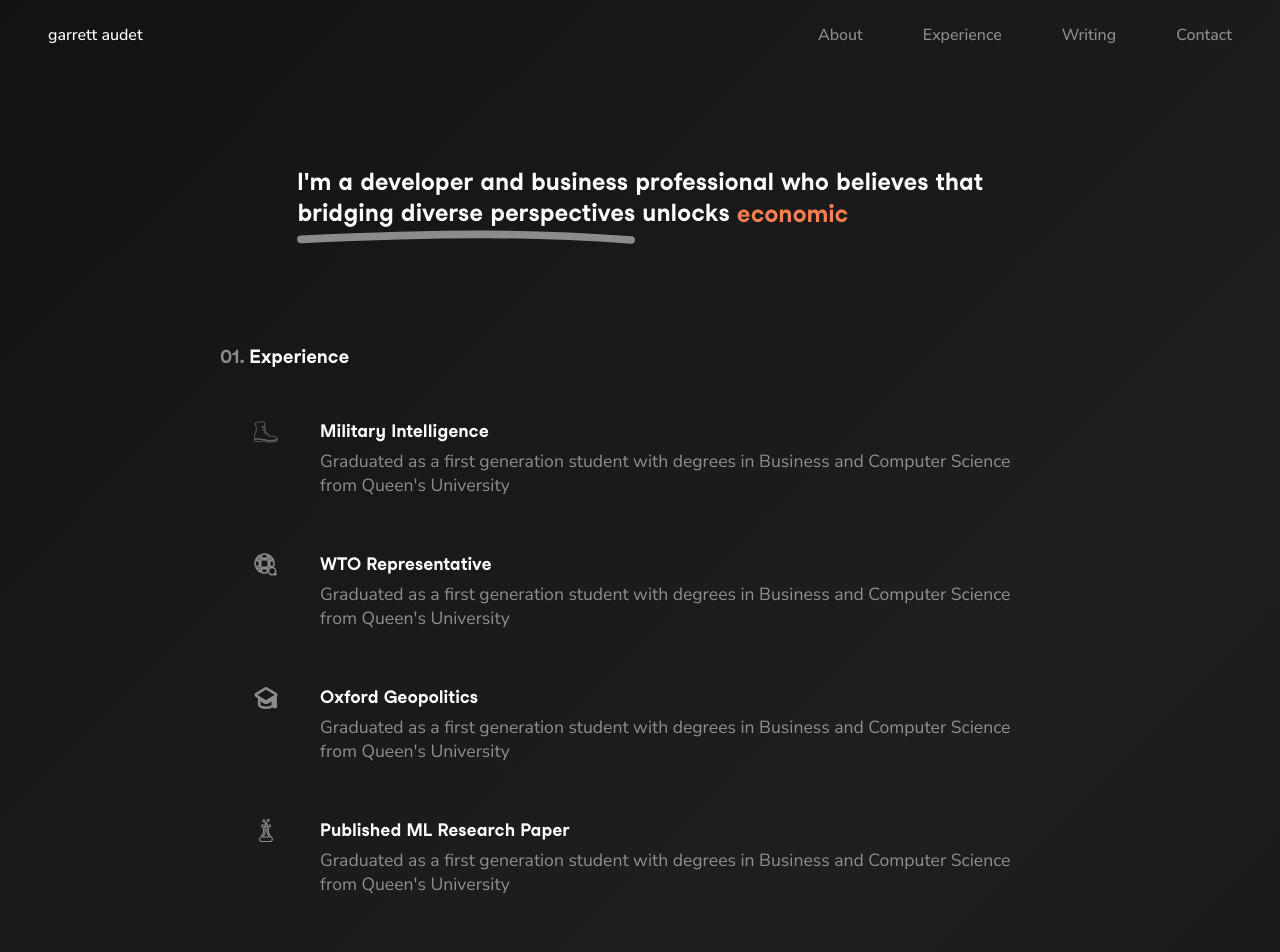
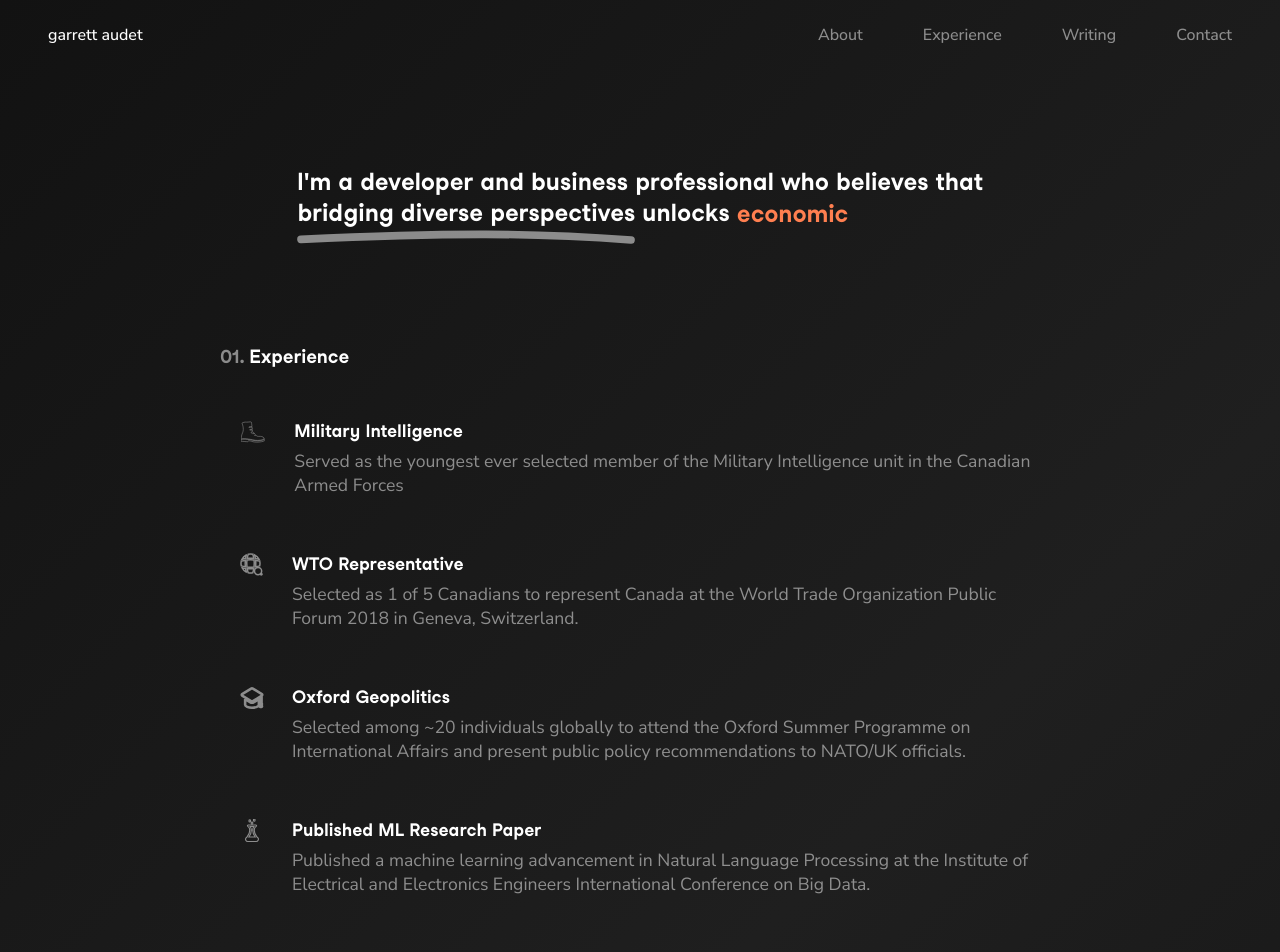
Before and after one commit to GarrettAudet/PersonalWebsite, a React (Create React App) app: page / in a window 1280 px wide. Shown: the top 952 px of the page. Built offline with nearby package versions, Linux system fonts and the light colour scheme; a web font is replaced by a local one.

Commit message:
Standardized svgs and fixed experience section

```diff
--- a/src/ExperienceSection/ExperienceSection.js
+++ b/src/ExperienceSection/ExperienceSection.js
@@ -13,35 +13,35 @@ function ExperienceSection({ number, text }) {
             <h3 className="flex sectionTitle"><span>{number}&nbsp;</span> {text}</h3>
             <SectionContent
                 title="Military Intelligence"
-                description="Graduated as a first generation student with degrees in Business and Computer Science from Queen's University"
+                description="Served as the youngest ever selected member of the Military Intelligence unit in the Canadian Armed Forces"
                 LogoComponent={MilitaryLogo}
                 svgColor="rgb(244, 199, 144)"
                 Link="https://forces.ca/en/career/intelligence-operator/"
             />
             <SectionContent
                 title="WTO Representative"
-                description="Graduated as a first generation student with degrees in Business and Computer Science from Queen's University"
+                description="Selected as 1 of 5 Canadians to represent Canada at the World Trade Organization Public Forum 2018 in Geneva, Switzerland."
                 LogoComponent={WTOLogo}
                 svgColor="rgb(244, 144, 145)"
                 Link="https://www.youngdiplomats.ca/2018-wto"
             />
             <SectionContent
                 title="Oxford Geopolitics"
-                description="Graduated as a first generation student with degrees in Business and Computer Science from Queen's University"
+                description="Selected among ~20 individuals globally to attend the Oxford Summer Programme on International Affairs and present public policy recommendations to NATO/UK officials."
                 LogoComponent={EducationLogo}
                 svgColor="rgb(144, 245, 244)"
                 Link="https://www.linkedin.com/company/oxford-diplomacy-and-geopolitics-forum/about/"
             />
             <SectionContent
                 title="Published ML Research Paper"
-                description="Graduated as a first generation student with degrees in Business and Computer Science from Queen's University"
+                description="Published a machine learning advancement in Natural Language Processing at the Institute of Electrical and Electronics Engineers International Conference on Big Data."
                 LogoComponent={ResearchLogo}
                 svgColor="rgb(245, 244, 144)"
                 Link="https://ieeexplore.ieee.org/document/9671412"
             />
             <SectionContent
                 title="Cansbridge Scholar"
-                description="Graduated as a first generation student with degrees in Business and Computer Science from Queen's University"
+                description="Selected for the Cansbridge Fellowship, featuring Forbes 30U30, Thiel Fellows, and YC alumni, representing future Canadian business leaders."
                 LogoComponent={AwardLogo}
                 svgColor="rgb(144, 245, 144)"
                 Link="https://www.cansbridgefellowship.com/"
--- a/src/Section-Content/Section-Content.css
+++ b/src/Section-Content/Section-Content.css
@@ -8,7 +8,7 @@ a {
 }
 
 a h3 {
-    margin-top: 0rem;
+    margin-top: 0;
     margin-bottom: 0.5rem;
 }
 
@@ -24,7 +24,8 @@ img {
 
 .logo {
     display: flex;
-    width: 4rem;
+    width: 30px;
+    height: 70px;
     justify-content: center;
     margin-right: 1rem;
 }
@@ -74,4 +75,8 @@ img {
 
 .sectionContent {
     padding-left: 0.75em;
+    display: flex;
+    flex-direction: column;
+    justify-content: center;
+    text-align: left;
 }
```
Also changed, not shown: src/Img/education.svg.
